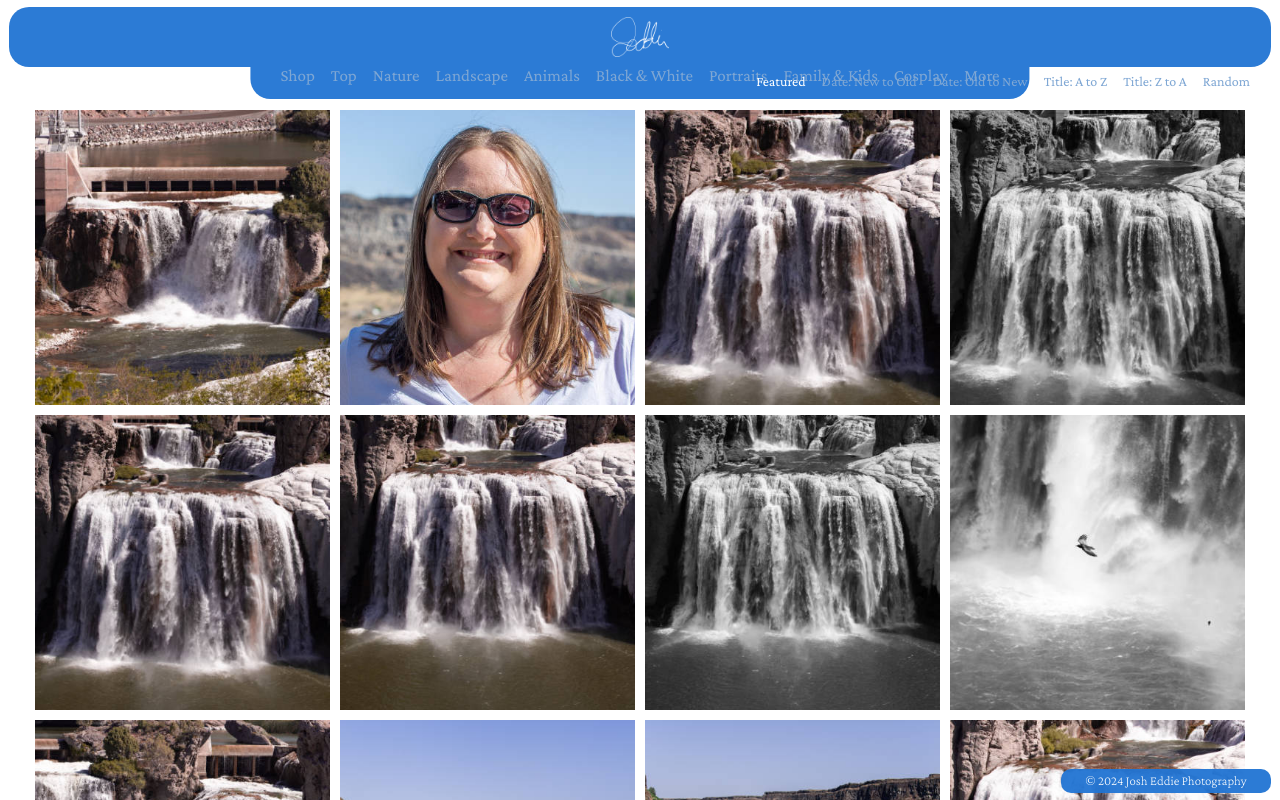
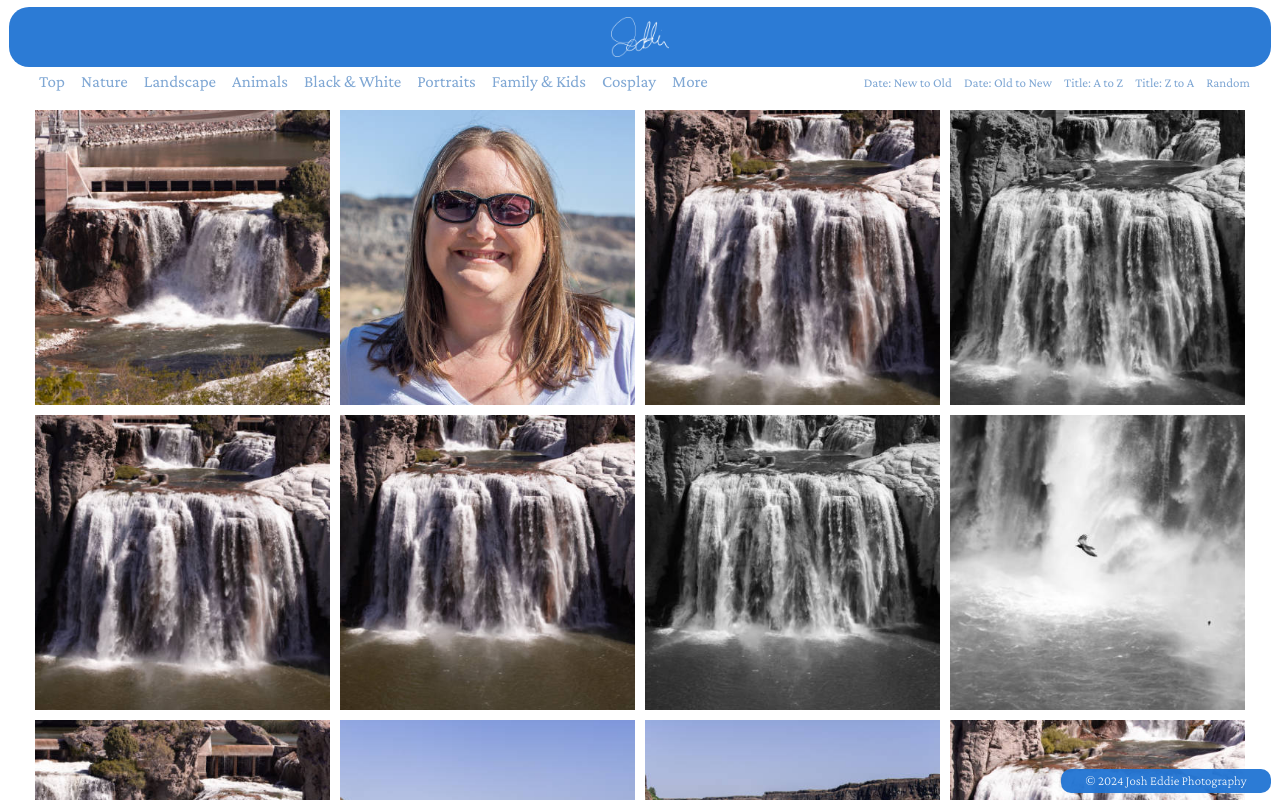
Before and after one commit to JoshEddie/photos_josheddie_com, a React (Create React App) app: page /photos/Idaho in a window 1280 px wide. Shown: the top 800 px of the page. Built offline with nearby package versions, Linux system fonts and the light colour scheme.

Commit message:
updated navigation css

```diff
--- a/src/components/Navigation.js
+++ b/src/components/Navigation.js
@@ -3,13 +3,13 @@ import { NavLink } from 'react-router-dom';
 export default function Navigation({hideShowMore}) {
     return (
         <>
-            <a
+            {/* <a
                 href="https://josheddiephotography.pixieset.com/shop/"
                 className="photoNav nav4"
                 target="_Blank"
                 onClick={hideShowMore}>
                     Shop
-            </a>
+            </a> */}
             <NavLink
                 className='photoNav nav1' to="featured"
                 onClick={hideShowMore}>
--- a/src/css/ImageBrowserNav.css
+++ b/src/css/ImageBrowserNav.css
@@ -20,7 +20,7 @@
 .imageSort {
     position: fixed;
     top: 67px;
-    z-index: 31;
+    z-index: 1002;
     left: 9px;
     right: 9px;
     line-height: 0;
@@ -29,6 +29,14 @@
     padding: 0 22px 10px 22px;
     border-radius: 0 0 20px 20px;
     white-space: nowrap;
+}
+
+.sortMenu {
+    position: fixed;
+    right: 24px;
+    top: 27px;
+    z-index: 1000;
+    display: none;
 }
 
 .photoNav {
@@ -43,6 +51,11 @@
     display: inline-block;
 }
 
+.sortButton {
+    font-size: 13px;
+    padding: 0 6px;
+}
+
 .moreSort {
     max-width: 300px;
     margin-left: auto;
@@ -52,10 +65,6 @@
 .moreSort .photoNav {
     display: block;
     padding: 9px 8px 6px 8px;
-}
-
-.moreSort .photoNav:hover {
-    border-bottom: none;
 }
 
 .featuredHeader {
@@ -80,23 +89,38 @@
     display: block;
 }
 
-@media screen and (min-width: 600px) {.imageSort .nav4 {display: inline-block} .moreSort .nav4 {display: none;}}
-@media screen and (min-width: 700px) {.imageSort .nav5 {display: inline-block} .moreSort .nav5 {display: none;}}
-@media screen and (min-width: 800px) {.imageSort .nav6 {display: inline-block} .moreSort .nav6 {display: none;}}
-@media screen and (min-width: 900px) {.imageSort .nav7 {display: inline-block} .moreSort .nav7 {display: none;}}
-@media screen and (min-width: 1000px) {.imageSort .nav8 {display: inline-block} .moreSort .nav8 {display: none;}}
-@media screen and (min-width: 1000px) {.imageSort .nav9 {display: inline-block} .moreSort .nav9 {display: none;}}
+@media screen and (min-width: 900px) {.imageSort .nav4 {display: inline-block} .moreSort .nav4 {display: none;}}
+@media screen and (min-width: 1000px) {.imageSort .nav5 {display: inline-block} .moreSort .nav5 {display: none;}}
+@media screen and (min-width: 1100px) {.imageSort .nav6 {display: inline-block} .moreSort .nav6 {display: none;}}
+@media screen and (min-width: 1200px) {.imageSort .nav7 {display: inline-block} .moreSort .nav7 {display: none;}}
+@media screen and (min-width: 1250px) {.imageSort .nav8 {display: inline-block} .moreSort .nav8 {display: none;}}
+@media screen and (min-width: 1250px) {.imageSort .nav9 {display: inline-block} .moreSort .nav9 {display: none;}}
 
-@media screen and (min-width: 500px) {
+@media screen and (min-width: 400px) {
+
+    .imageSort a.active {
+        display: inline-block;
+    }
+
+    .moreSort .photoNav.active {
+        display: none
+    }
+
+}
+
+@media screen and (min-width: 900px) {
 
     .imageSort {
+        top: 73px;
         right: auto;
-        left: 50%;
-        transform: translateX(-50%);
+        background-color: transparent;
     }
 
-    .imageSort a.Selected {
-        display: inline-block;
+    .sortMenu {
+        right: 24px;
+        top: 73px;
+        z-index: 1000;
+        display: block;
     }
 
     .header {
@@ -105,15 +129,39 @@
 
 }
 
+@media screen and (min-width: 1350px) {
+    .sortButton {
+    font-size: 15px;
+    padding: 0 8px;
+}
+}
+
+/* @media screen and (min-width: 1700px) {
+
+    .imageSort {
+        top: 27px;
+        left: 9px;
+        background-color: transparent;
+        right: auto;
+    }
+
+    .header {
+        border-radius: 20px;
+    }
+
+    .sortMenu {
+        position: fixed;
+        right: 24px;
+        top: 27px;
+        z-index: 1000;
+    }
+
+} */
+
 .photoNav.active,
 .photoNav:hover {
     color: #ffffff;
     border-bottom: 1px solid #ffffff;
-    display: inline-block;
-}
-
-.moreSort .photoNav.active {
-    display: none
 }
 
 .moreSort .photoNav.featuredSet {
@@ -121,20 +169,9 @@
     border-bottom: none;
 }
 
-.sortMenu {
-    padding-top: 5px;
-    position: fixed;
-    right: 22px;
-    top: 67px;
-    z-index: 1000;
-}
-
-.sortButton {
-    font-size: 14px;
-    padding-bottom: 0;
-}
-
 .sortButton:hover,
-.sortButton.active {
+.sortButton.active,
+.moreSort .photoNav:hover,
+.moreSort .photoNav.active {
     border-bottom: none;
 }
```
Also changed, not shown: src/css/ImageBrowser.css (+9 -1 lines).
